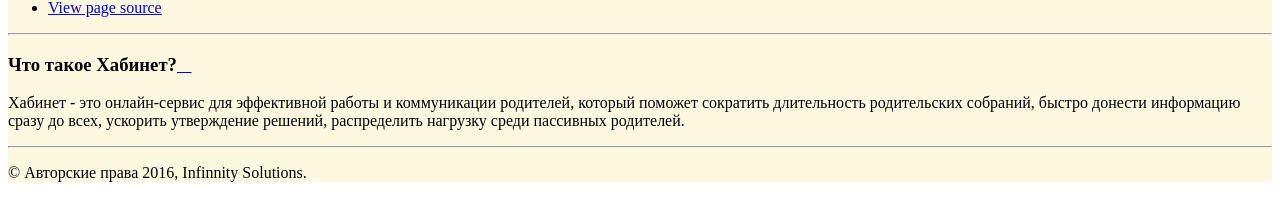
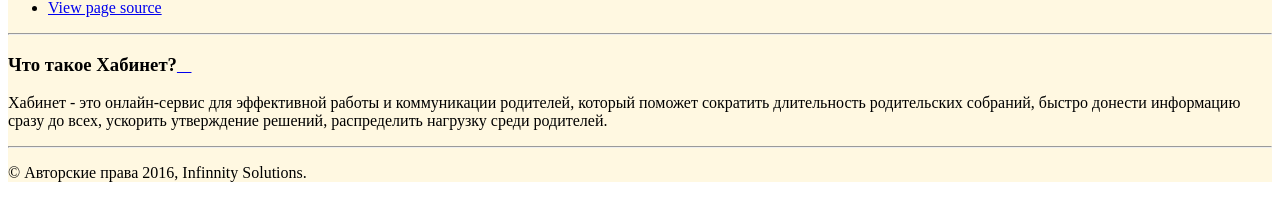
Before and after one commit to Habinet/Habinet.readthedocs.org, a Sphinx documentation site: the page built from docs/source/01-general-issues/1.1.rst, in a window 1280 px wide. Shown: the part 260-481 px from the top of the page. Built offline with Sphinx 7.4.7 and the Read the Docs theme 2.0.0, drawn with Linux system fonts in a browser that asks for light colours; comment, search, counter and statistics services are not loaded.

Commit message:
Повторное внесение изменений

```diff
--- a/docs/source/01-general-issues/1.1.rst
+++ b/docs/source/01-general-issues/1.1.rst
@@ -3,4 +3,4 @@
 Хабинет - это онлайн-сервис для эффективной работы и коммуникации родителей,
 который поможет сократить длительность родительских собраний, быстро донести
 информацию сразу до всех, ускорить утверждение решений, распределить нагрузку
-среди пассивных родителей.
+среди родителей.
--- a/docs/source/02-our-class/2.2.rst
+++ b/docs/source/02-our-class/2.2.rst
@@ -2,4 +2,4 @@
 ---------------------------------
 Чтобы пригласить родителей в класс, нужно выбрать пункт меню "Добавить родителя" и скопировать ссылку для приглашения или отправить через e-mail.
 
-.. figure:: ../_images/02-our-class/Screenshot_17.png
+.. figure:: ../_images/02-our-class/Screenshot_47.png
--- a/docs/source/02-our-class/2.4.rst
+++ b/docs/source/02-our-class/2.4.rst
@@ -2,4 +2,4 @@
 -----------------------------------------
 Чтобы общаться с другими родителями, нужно выбрать пункт меню "Чат" и начать вводить сообщение или просмотреть историю чата. Так же можно воспользоваться чатом в Telegram.
 
-.. figure:: ../_images/02-our-class/Screenshot_22.png
+.. figure:: ../_images/02-our-class/Screenshot_46.png
--- a/docs/source/03-class-life/3.3.rst
+++ b/docs/source/03-class-life/3.3.rst
@@ -2,4 +2,4 @@
 ---------------------------
 Чтобы создать или просмотреть объявление, нужно выбрать пункт меню "Объявления".
 
-.. figure:: ../_images/03-class-life/Screenshot_21.png
+.. figure:: ../_images/03-class-life/Screenshot_49.png
--- a/docs/source/03-class-life/3.4.rst
+++ b/docs/source/03-class-life/3.4.rst
@@ -2,4 +2,4 @@
 ----------------------------------------
 Чтобы создать событие, нужно выбрать пункт меню "События" и ввести всю необходимую информацию.
 
-.. figure:: ../_images/03-class-life/Screenshot_23.png
+.. figure:: ../_images/03-class-life/Screenshot_50.png
--- a/docs/source/05-telegram/5.4.rst
+++ b/docs/source/05-telegram/5.4.rst
@@ -2,4 +2,4 @@
 ----------------------------------
 Что бы перейти в Хабинет из Telegram, необходимо у Хабинет-бота в меню кнопок нажать на кнопку "Хабинет". В чате бота появится ссылка для перехода в Хабинет.
 
-.. figure:: ../_images/05-telegram/Screenshot_32.png
+.. figure:: ../_images/05-telegram/Screenshot_50.png
```
Also changed, not shown: docs/source/_images/02-our-class/Screenshot_46.png (added), docs/source/_images/02-our-class/Screenshot_47.png (added), docs/source/_images/03-class-life/Screenshot_49.png (added), docs/source/_images/03-class-life/Screenshot_50.png (added), docs/source/_images/05-telegram/Screenshot_32.png (deleted), docs/source/_images/05-telegram/Screenshot_50.png (added).
